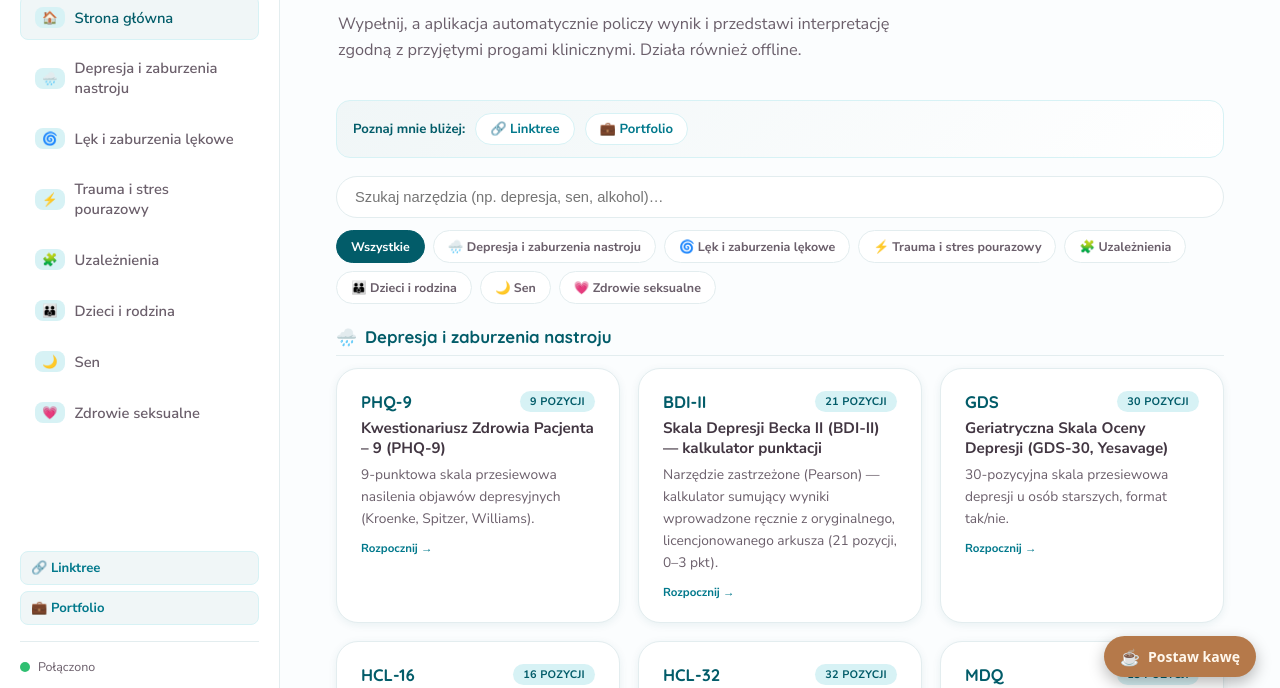
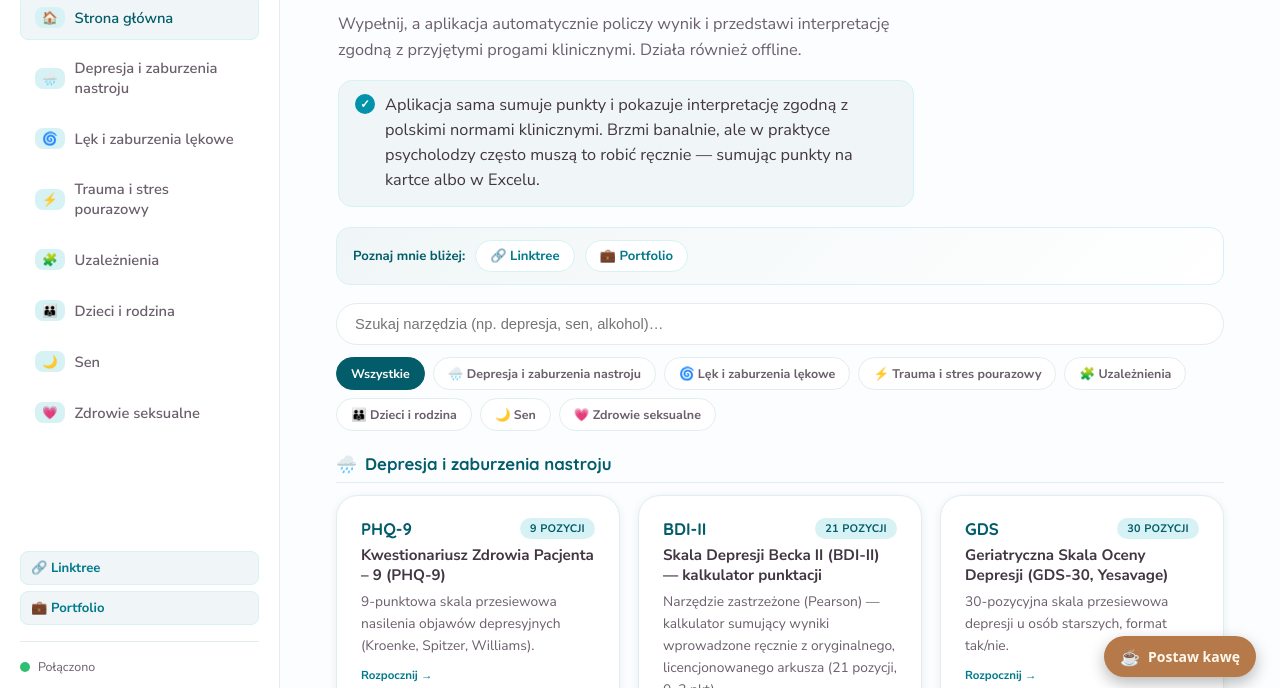
Before and after one commit to pwasiak30/kwestionariusze-przesiewowe, a plain HTML site: page index.html in a window 1280 px wide. Shown: the part 99-787 px from the top of the page. Drawn offline with Linux system fonts and the light colour scheme.

Commit message:
Add files via upload

```diff
--- a/index.html
+++ b/index.html
@@ -19,7 +19,11 @@
   align-items: center;
   gap: 8px;
   right: 16px;
-  bottom: 16px;
+  /* Domyślnie (telefon/tablet, < 1024px) na dole ekranu widoczny jest stały
+     pasek zakładek (.bottombar) — podnosimy przycisk ponad niego, żeby go
+     nie zasłaniał. Wysokość paska to ok. 56-60px + bezpieczny margines na
+     dole ekranu (notch/gesture bar) z env(safe-area-inset-bottom). */
+  bottom: calc(64px + env(safe-area-inset-bottom, 0px));
   background: #B5794A;
   color: #FFF7EC;
   text-decoration: none;
@@ -39,13 +43,14 @@
 @media (max-width: 480px) {
   .coffee-fab {
     right: 12px;
-    bottom: 12px;
+    bottom: calc(60px + env(safe-area-inset-bottom, 0px));
     padding: 10px 14px;
     font-size: 13px;
   }
 }
-/* Na desktopie z sidebarem podnosimy trochę, żeby nie kolidowało z ewentualną stopką */
-@media (min-width: 900px) {
+/* Pasek zakładek (.bottombar) jest ukrywany dopiero od 1024px (patrz style.css) —
+   dopiero od tej szerokości przycisk może zejść niżej, bo nie ma czego zasłaniać. */
+@media (min-width: 1024px) {
   .coffee-fab { right: 24px; bottom: 24px; }
 }
 </style>
@@ -97,6 +102,10 @@
 <div class="hero">
 <h1>Kwestionariusze&nbsp;przesiewowe</h1>
 <p>Wypełnij, a aplikacja automatycznie policzy wynik i przedstawi interpretację zgodną z przyjętymi progami klinicznymi. Działa również offline.</p>
+<div class="value-prop">
+<span class="value-prop-icon">✓</span>
+<p>Aplikacja sama sumuje punkty i pokazuje interpretację zgodną z polskimi normami klinicznymi. Brzmi banalnie, ale w praktyce psycholodzy często muszą to robić ręcznie — sumując punkty na kartce albo w Excelu.</p>
+</div>
 </div>
 <div class="card-grid" id="questCards"><!-- injected --></div>
 <p class="disclaimer">
--- a/style.css
+++ b/style.css
@@ -115,6 +115,20 @@ button{font-family:inherit;}
 .hero{padding:8px 2px 20px;}
 .hero h1{font-size:1.6rem; color:var(--teal-900);}
 .hero p{max-width:60ch;}
+
+.value-prop{
+  display:flex; align-items:flex-start; gap:10px;
+  max-width:60ch; margin-top:6px;
+  background:var(--teal-50); border:1px solid var(--teal-100);
+  border-radius:var(--radius-md); padding:12px 16px;
+}
+.value-prop-icon{
+  flex-shrink:0; width:20px; height:20px; margin-top:1px;
+  display:flex; align-items:center; justify-content:center;
+  border-radius:50%; background:var(--teal); color:var(--white);
+  font-size:.72rem; font-weight:700;
+}
+.value-prop p{margin:0; font-size:.86rem; color:var(--plum); line-height:1.55;}
 
 /* ---------------------------------------------------------------- cards grid */
 .card-grid{
```
